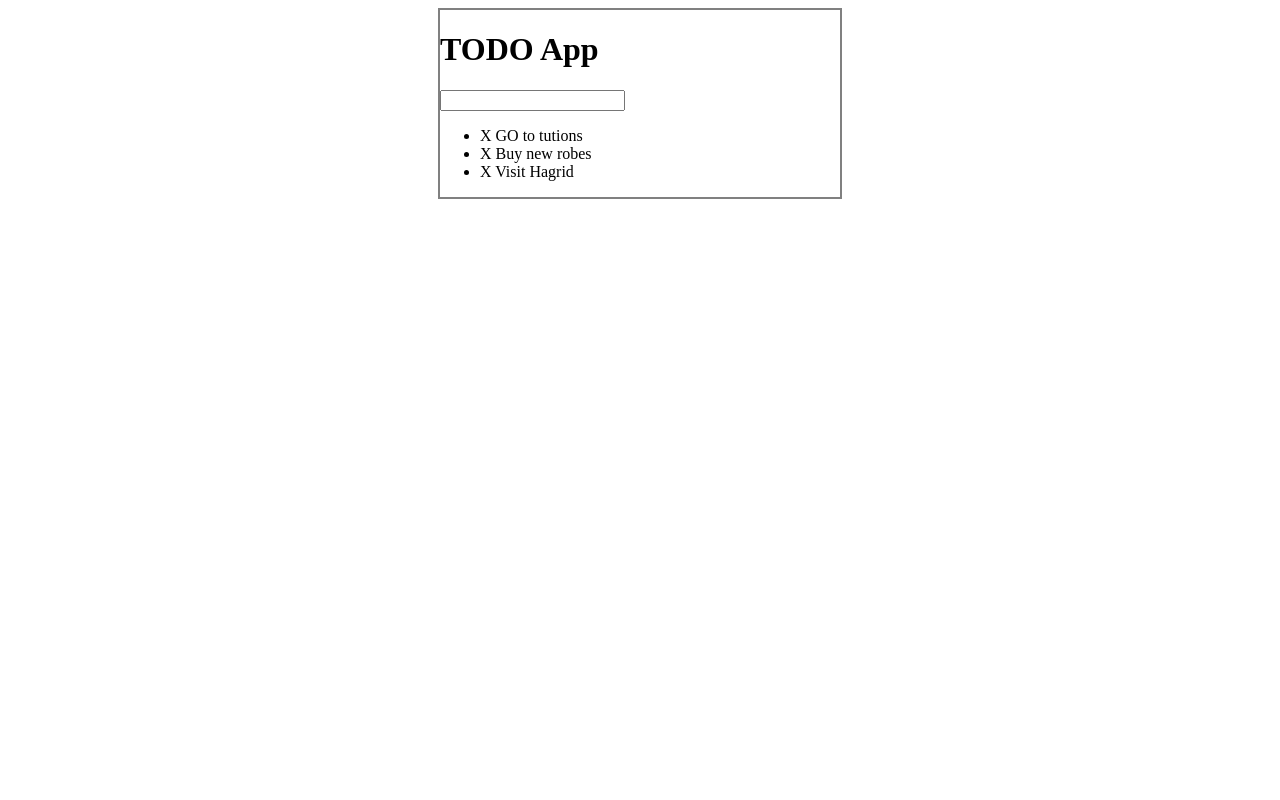
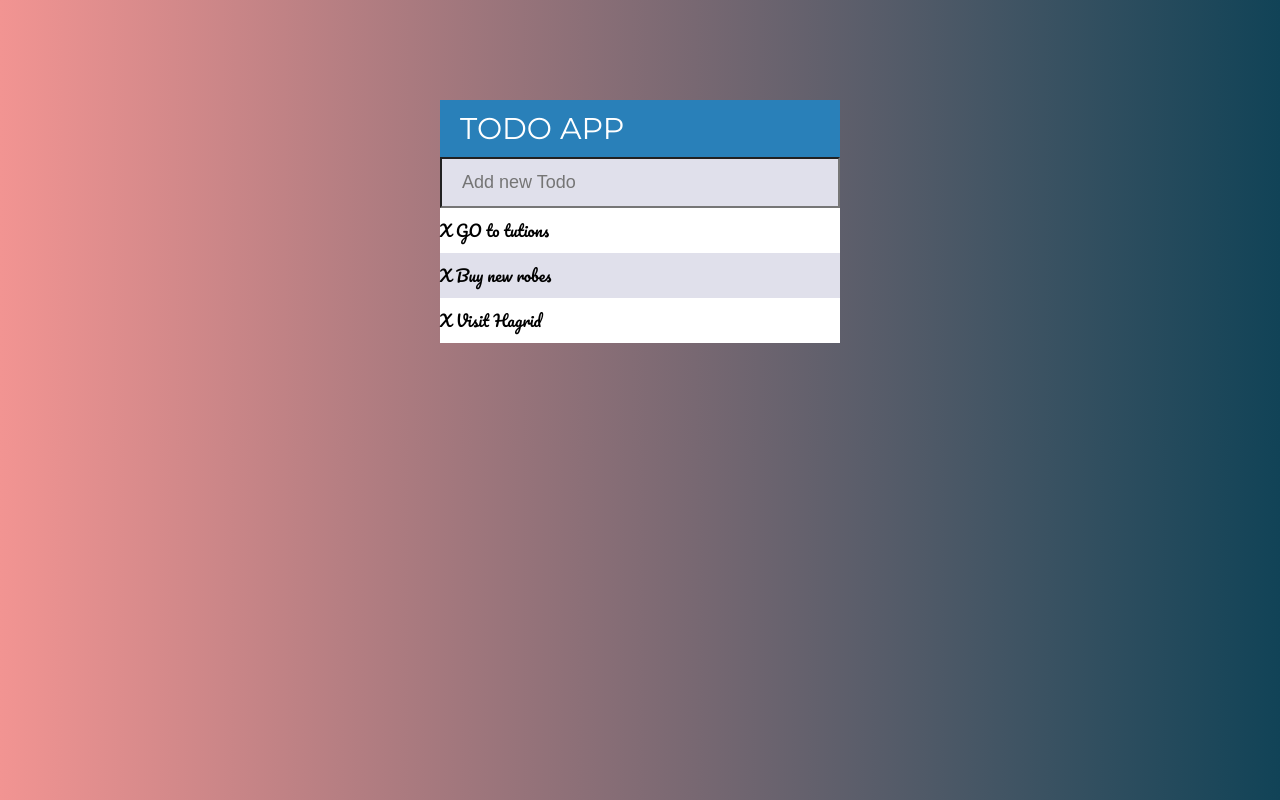
Before and after one commit to agam98/TODO-App, a plain HTML site: page index.html in a window 1280 px wide. Drawn offline with Linux system fonts and the light colour scheme.

Commit message:
Added custom styling

```diff
--- a/assets/css/todo.css
+++ b/assets/css/todo.css
@@ -1,9 +1,54 @@
+h1{
+	background: #2980b9;
+	color: white;
+	text-transform: uppercase;
+	margin: 0;
+	font-size: 30px;
+	padding: 10px 20px;
+	font-weight: normal;
+	font-family: 'Montserrat', sans-serif;
+}
 #container {
 	width: 400px;
-	margin: 0 auto;
-	border: 2px solid grey;
+	margin: 100px auto;
+	background: #e0e0eb;
+	border: 1px 1px 4px rgba(0,0,0,3);
+}
+ul {
+	list-style: none;
+	margin: 0;
+	padding: 0;
+}
+li {
+	background: #fff;
+	height: 45px;
+	line-height: 45px;
+}
+li:nth-child(2n) {
+	background: #e0e0eb;
 }
 
+input {
+	font-size: 18px;
+	background: #e0e0eb;
+	width: 100%;
+	color: #2980b9;
+	padding: 13px 13px 13px 20px;
+	box-sizing:  border-box;
+}
+input:focus {
+	background: #fff;
+	border: 3px solid #2980b9;
+	outline: none;
+}
+
+body {
+	font-family: 'Pacifico', cursive;
+	background: #114357;  /* fallback for old browsers */
+	background: -webkit-linear-gradient(to right, #F29492, #114357);  /* Chrome 10-25, Safari 5.1-6 */
+	background: linear-gradient(to right, #F29492, #114357); /* W3C, IE 10+/ Edge, Firefox 16+, Chrome 26+, Opera 12+, Safari 7+ */
+
+}
 .completed{
 	color: gray;
 	text-decoration: line-through;
--- a/index.html
+++ b/index.html
@@ -3,12 +3,13 @@
 <head>
 	<title>Todo List</title>
 	<script type="text/javascript" src="assets/js/lib/jQuery.js"></script>
+	<link href="https://fonts.googleapis.com/css?family=Montserrat|Pacifico" rel="stylesheet">
 	<link rel="stylesheet" type="text/css" href="assets/css/todo.css">
 </head>
 <body>
 <div id = "container">
 	<h1>TODO App</h1>
-	<input type="text">
+	<input type="text" placeholder="Add new Todo">
 	<ul>
 		<li><span>X</span> GO to tutions</li>
 		<li><span>X</span> Buy new robes</li>
```
